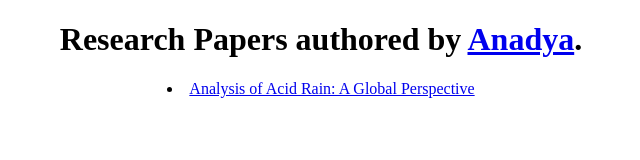
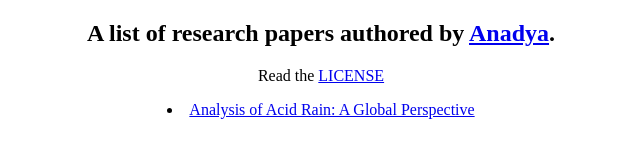
Before and after one commit to AnadyaNair/research, a plain HTML site: page index.html in a window 1280 px wide. Shown: the whole page, without its empty margins (319-959 px from the left). Drawn offline with Linux system fonts and the light colour scheme.

Commit message:
Update index.html

```diff
--- a/index.html
+++ b/index.html
@@ -16,9 +16,11 @@
 </head>
 
 <body>
-    <h1>Research Papers authored by <a href="https://twitter.com/AnadyaNair">Anadya</a>.</h1>
+    <h2>A list of research papers authored by <a href="https://dub.sh/anadya">Anadya</a>.</h2>
+    <p>Read the <a href="/LICENSE">LICENSE</a></p>
     <li><a href="papers\Analysis of Acid Rain_ A Global Perspective.pdf">Analysis of Acid Rain: A Global Perspective</a>
     </li>
+
 </body>
 
 </html>
```
